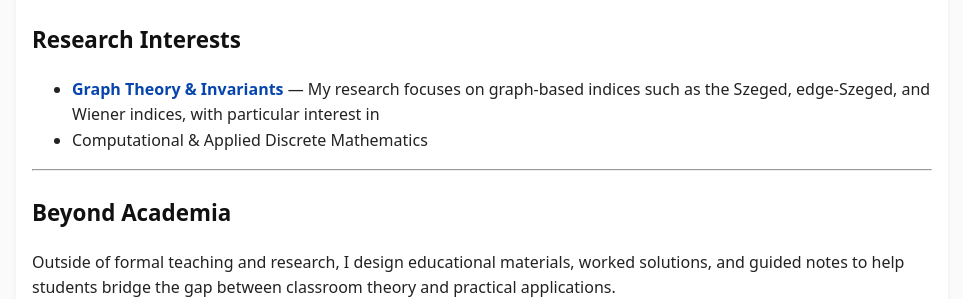
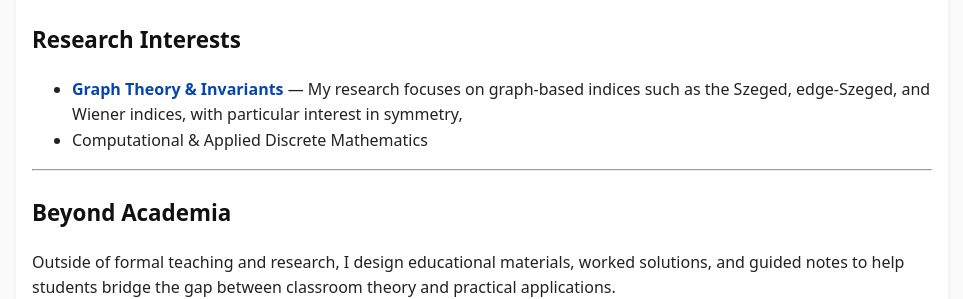
Before and after one commit to SaleemKamaludin/SaleemKamaludin.github.io, a Jekyll site: the page built from about.md, in a window 1280 px wide. Shown: the part 527-826 px from the top of the page, without its empty margins (158-1121 px from the left). Built offline with Jekyll 4.4.1, drawn with Linux system fonts in a browser that asks for light colours.

Commit message:
Update research interests to include symmetry focus
Added emphasis on symmetry in graph-based indices research.

```diff
--- a/about.md
+++ b/about.md
@@ -19,7 +19,7 @@ My goal is to create learning environments where students not only master techni
 ---
 
 ## Research Interests
-- <a href="{{ '/notes/graph-theory/' | relative_url }}"><strong>Graph Theory & Invariants</strong></a> — My research focuses on graph-based indices such as the Szeged, edge-Szeged, and Wiener indices, with particular interest in
+- <a href="{{ '/notes/graph-theory/' | relative_url }}"><strong>Graph Theory & Invariants</strong></a> — My research focuses on graph-based indices such as the Szeged, edge-Szeged, and Wiener indices, with particular interest in symmetry,
 - Computational & Applied Discrete Mathematics
 
 
```
